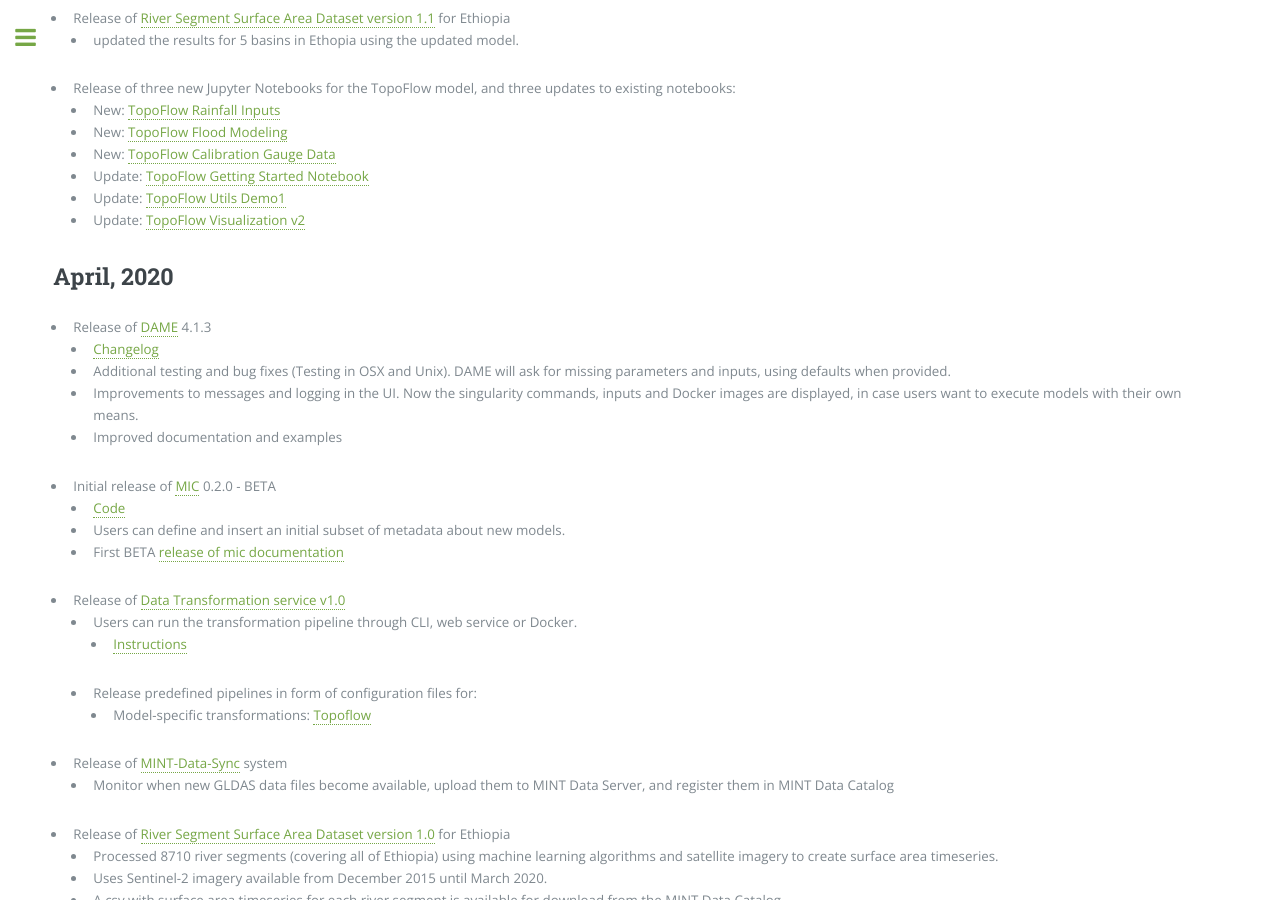
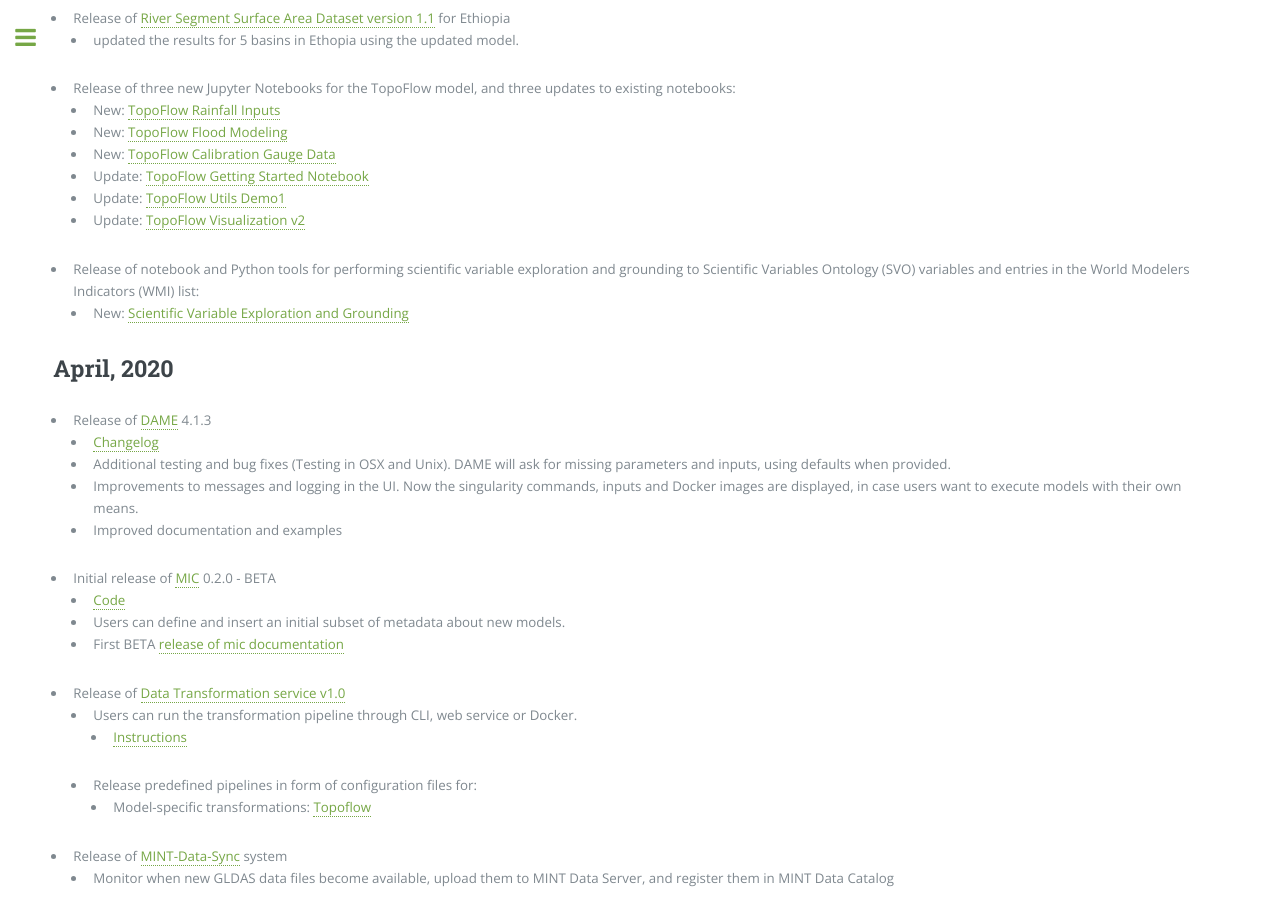
Before and after one commit to KnowledgeCaptureAndDiscovery/MINT, a Jekyll site: the page built from releases.md, in a window 1280 px wide and 900 px high, scrolled down 911 px. Built offline with Jekyll 4.4.1, drawn with Linux system fonts in a browser that asks for light colours.

Commit message:
Update releases.md

```diff
--- a/releases.md
+++ b/releases.md
@@ -42,6 +42,9 @@
     * Update: [TopoFlow Getting Started Notebook](https://github.com/peckhams/topoflow36/blob/master/TopoFlow_Getting_Started.ipynb)
     * Update: [TopoFlow Utils Demo1](https://github.com/peckhams/topoflow36/blob/master/TopoFlow_Utils_Demo1.ipynb)
     * Update: [TopoFlow Visualization v2](https://github.com/peckhams/topoflow36/blob/master/TopoFlow_Visualization_v2.ipynb)
+
+* Release of notebook and Python tools for performing scientific variable exploration and grounding to Scientific Variables Ontology (SVO) variables and entries in the World Modelers Indicators (WMI) list:
+    * New: [Scientific Variable Exploration and Grounding](https://github.com/mariutzica/Scientific-Variable-Exploration-Tools/blob/master/Variable%20Report.ipynb)
 
 ## April, 2020
 * Release of [DAME]({{ '/products/model/' | absolute_url }}#desktop-appliation-for-model-execution-dame) 4.1.3
```
